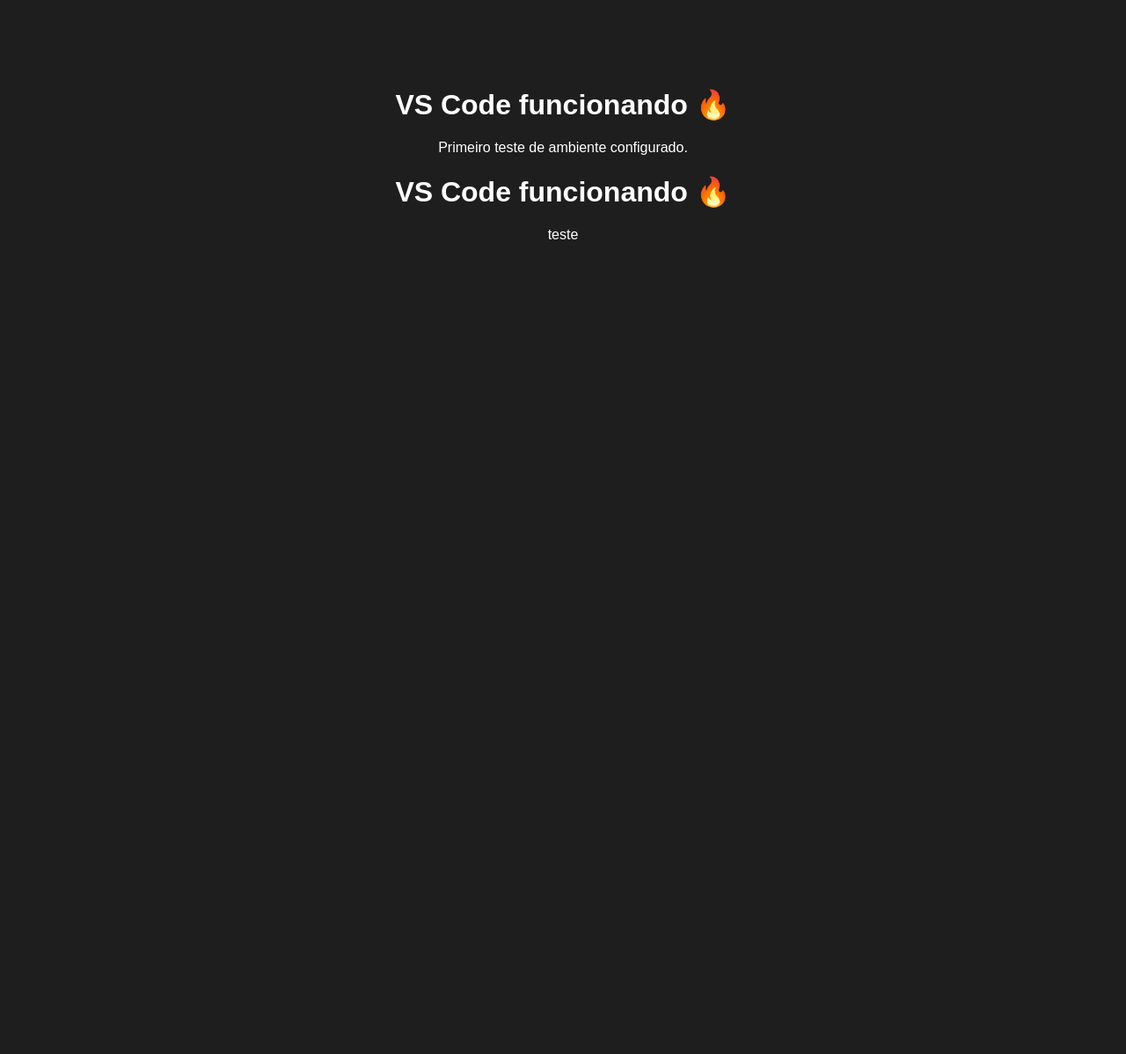
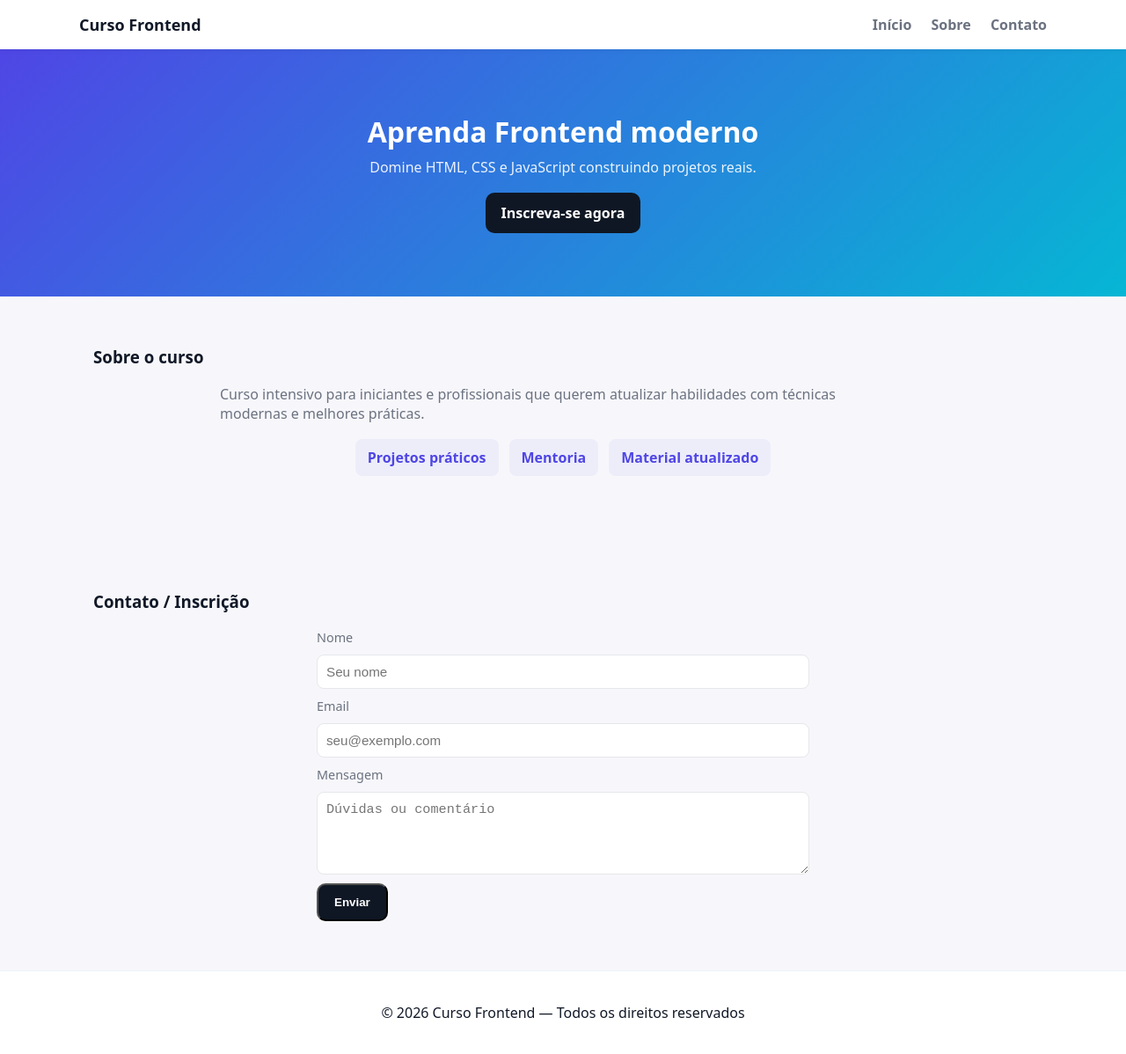
Before and after one commit to wellingtongf91/frontend-lab, a plain HTML site: page index.html in a window 1280 px wide. Shown: the whole page at 88% size. Before the commit the page ends 800 px from the top, so only its background shows below. Drawn offline with Linux system fonts and the light colour scheme.

```diff
--- a/index.html
+++ b/index.html
@@ -1,14 +1,67 @@
 <!doctype html>
 <html lang="pt-BR">
   <head>
-    <meta charset="UTF-8" />
-    <title>Teste VS Code</title>
+    <meta charset="utf-8" />
+    <meta name="viewport" content="width=device-width, initial-scale=1" />
+    <title>Curso de Frontend — Landing</title>
     <link rel="stylesheet" href="style.css" />
   </head>
   <body>
-    <h1>VS Code funcionando 🔥</h1>
-    <p>Primeiro teste de ambiente configurado.</p>
+    <header class="site-header">
+      <div class="container">
+        <h1 class="brand">Curso Frontend</h1>
+        <nav class="nav">
+          <a href="#hero">Início</a>
+          <a href="#sobre">Sobre</a>
+          <a href="#contato">Contato</a>
+        </nav>
+      </div>
+    </header>
+
+    <main>
+      <section id="hero" class="hero">
+        <div class="container">
+          <h2>Aprenda Frontend moderno</h2>
+          <p>Domine HTML, CSS e JavaScript construindo projetos reais.</p>
+          <a class="btn" href="#contato">Inscreva-se agora</a>
+        </div>
+      </section>
+
+      <section id="sobre" class="sobre">
+        <div class="container">
+          <h3>Sobre o curso</h3>
+          <p>Curso intensivo para iniciantes e profissionais que querem atualizar habilidades com técnicas modernas e melhores práticas.</p>
+          <ul class="features">
+            <li>Projetos práticos</li>
+            <li>Mentoria</li>
+            <li>Material atualizado</li>
+          </ul>
+        </div>
+      </section>
+
+      <section id="contato" class="contato">
+        <div class="container">
+          <h3>Contato / Inscrição</h3>
+          <form action="#" class="contact-form">
+            <label for="nome">Nome</label>
+            <input id="nome" name="nome" type="text" placeholder="Seu nome" required />
+
+            <label for="email">Email</label>
+            <input id="email" name="email" type="email" placeholder="seu@exemplo.com" required />
+
+            <label for="mensagem">Mensagem</label>
+            <textarea id="mensagem" name="mensagem" rows="4" placeholder="Dúvidas ou comentário"></textarea>
+
+            <button class="btn" type="submit">Enviar</button>
+          </form>
+        </div>
+      </section>
+    </main>
+
+    <footer class="site-footer">
+      <div class="container">
+        <p>© 2026 Curso Frontend — Todos os direitos reservados</p>
+      </div>
+    </footer>
   </body>
 </html>
-<h1>VS Code funcionando 🔥</h1>
-<p>teste</p>
--- a/style.css
+++ b/style.css
@@ -1,7 +1,48 @@
-body {
-  background-color: #1e1e1e;
-  color: #ffffff;
-  font-family: Arial, sans-serif;
-  text-align: center;
-  margin-top: 100px;
+:root{
+  --bg:#f7f7fb;
+  --card:#ffffff;
+  --primary:#4f46e5;
+  --accent:#06b6d4;
+  --muted:#6b7280;
 }
+
+*{box-sizing:border-box}
+body{
+  margin:0;
+  font-family: system-ui, -apple-system, 'Segoe UI', Roboto, 'Helvetica Neue', Arial;
+  background:var(--bg);
+  color:#111827;
+  -webkit-font-smoothing:antialiased;
+}
+
+.container{max-width:1100px;margin:0 auto;padding:0 16px}
+
+.site-header{background:var(--card);box-shadow:0 1px 6px rgba(15,23,42,0.06);position:sticky;top:0;z-index:50}
+.site-header .container{display:flex;align-items:center;justify-content:space-between;padding:16px 0}
+.brand{margin:0;font-weight:700;font-size:1.125rem}
+.nav a{color:var(--muted);text-decoration:none;margin-left:18px;font-weight:600}
+
+.hero{background:linear-gradient(135deg,var(--primary),var(--accent));color:#fff;padding:72px 0;text-align:center}
+.hero h2{font-size:2rem;margin:0 0 8px}
+.hero p{margin:0 0 18px;color:rgba(255,255,255,0.9)}
+.btn{display:inline-block;background:#0f1724;color:#fff;padding:12px 18px;border-radius:10px;text-decoration:none;font-weight:600}
+
+.sobre{padding:56px 0;background:transparent}
+.sobre h3{margin-top:0}
+.sobre p{max-width:780px;margin:8px auto 0;color:var(--muted)}
+.features{display:flex;gap:12px;list-style:none;padding:0;margin:18px auto 0;justify-content:center}
+.features li{background:rgba(79,70,229,0.06);padding:10px 14px;border-radius:8px;color:var(--primary);font-weight:600}
+
+.contato{padding:56px 0;background:transparent}
+.contact-form{max-width:560px;margin:0 auto;display:flex;flex-direction:column;gap:10px}
+.contact-form label{font-size:0.9rem;color:var(--muted)}
+.contact-form input,.contact-form textarea{padding:10px;border:1px solid #e6e7ea;border-radius:8px;font-size:0.95rem}
+.contact-form button{align-self:flex-start}
+
+.site-footer{padding:20px 0;text-align:center;background:var(--card);border-top:1px solid #eef2f6}
+
+@media (max-width:640px){
+  .features{flex-direction:column}
+  .nav a{margin-left:12px}
+  .hero h2{font-size:1.5rem}
+}
```
Also changed, not shown: 1 other file.
